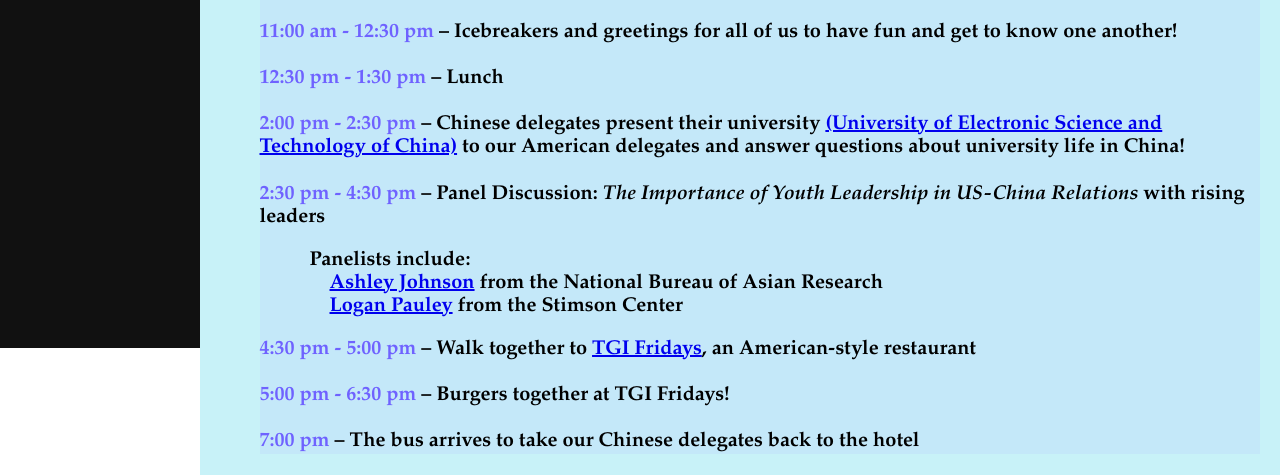
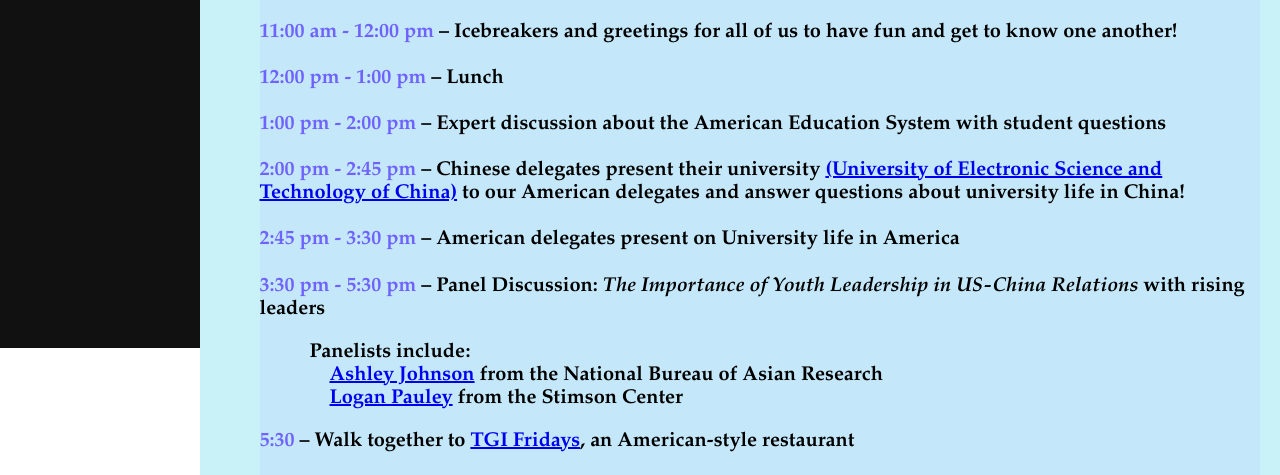
Before and after one commit to naomilucille/youth-symposium, a plain HTML site: page eventschedule2.html in a window 1280 px wide. Shown: the part 472-947 px from the top of the page. Drawn offline with Linux system fonts and the light colour scheme.

Commit message:
better monday schedule

```diff
--- a/eventschedule2.html
+++ b/eventschedule2.html
@@ -132,21 +132,25 @@
         <br> <br>
         <hr4 class="time"> 10:30 am - 11:00 am </hr4> – Welcome and introduction by US-China Strong CEO <a href="http://uschinastrong.org/2017/10/01/john-holden/" target="_blank" rel="noopener">John Holden</a>
         <br> <br>
-        <hr4 class="time"> 11:00 am - 12:30 pm </hr4> – Icebreakers and greetings for all of us to have fun and get to know one another!
+        <hr4 class="time"> 11:00 am - 12:00 pm </hr4> – Icebreakers and greetings for all of us to have fun and get to know one another!
         <br> <br>
-        <hr4 class="time"> 12:30 pm - 1:30 pm </hr4> – Lunch
+        <hr4 class="time"> 12:00 pm - 1:00 pm </hr4> – Lunch
         <br> <br>
-        <hr4 class="time"> 2:00 pm - 2:30 pm </hr4> – Chinese delegates present their university <a href="http://en.uestc.edu.cn/" target="_blank" rel="noopener">(University of Electronic Science and Technology of China)</a> to our American delegates and answer questions about university life in China!
+        <hr4 class="time"> 1:00 pm - 2:00 pm </hr4> – Expert discussion about the American Education System with student questions
         <br> <br>
-        <hr4 class="time"> 2:30 pm - 4:30 pm </hr4> – Panel Discussion: <em>The Importance of Youth Leadership in US-China Relations</em> with rising leaders
+        <hr4 class="time"> 2:00 pm - 2:45 pm </hr4> – Chinese delegates present their university <a href="http://en.uestc.edu.cn/" target="_blank" rel="noopener">(University of Electronic Science and Technology of China)</a> to our American delegates and answer questions about university life in China!
+        <br> <br>
+        <hr4 class="time"> 2:45 pm - 3:30 pm </hr4> – American delegates present on University life in America
+        <br> <br>
+        <hr4 class="time"> 3:30 pm - 5:30 pm </hr4> – Panel Discussion: <em>The Importance of Youth Leadership in US-China Relations</em> with rising leaders
         <p class="tab"> Panelists include: </p>
         <p class="doubletab"><a href="http://www.nbr.org/About/team.aspx?id=d09e8f85-2fb2-43e6-9e07-fd2d85ccd32a" target="_blank" rel="noopener">Ashley Johnson</a> from the National Bureau of Asian Research
             <br> <a href="https://www.stimson.org/staff/logan-pauley" target="_blank" rel="noopener">Logan Pauley</a> from the Stimson Center </p>
-        <hr4 class="time"> 4:30 pm - 5:00 pm </hr4> – Walk together to <a href="https://www.tgifridays.com/menu/burgers/20024-really-good-cheeseburger/1757" target="_blank" rel="noopener"> TGI Fridays</a>, an American-style restaurant
+        <hr4 class="time"> 5:30 </hr4> – Walk together to <a href="https://www.tgifridays.com/menu/burgers/20024-really-good-cheeseburger/1757" target="_blank" rel="noopener"> TGI Fridays</a>, an American-style restaurant
         <br> <br>
-        <hr4 class="time"> 5:00 pm - 6:30 pm </hr4> – Burgers together at TGI Fridays!
+        <hr4 class="time"> 5:30 pm - 7:30 pm </hr4> – Burgers together at TGI Fridays!
         <br> <br>
-        <hr4 class="time"> 7:00 pm </hr4> – The bus arrives to take our Chinese delegates back to the hotel
+        <hr4 class="time"> 7:30 pm </hr4> – The bus arrives to take our Chinese delegates back to the hotel
     </h4>
 
     <br>
```
